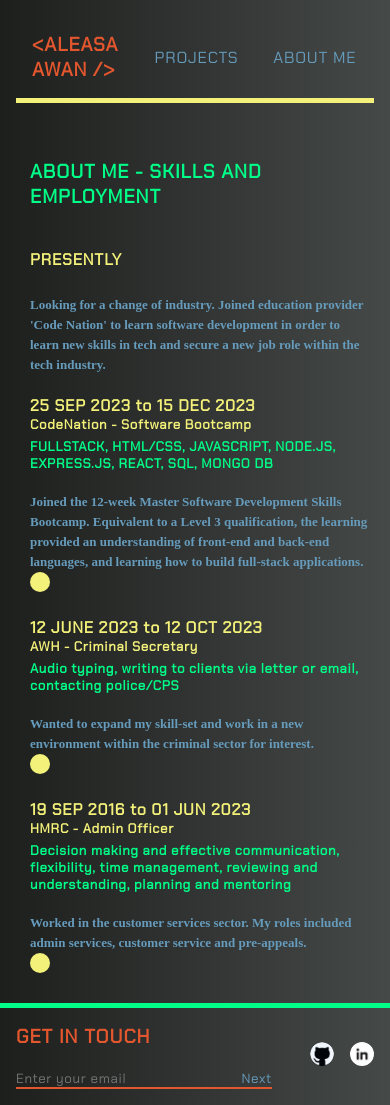
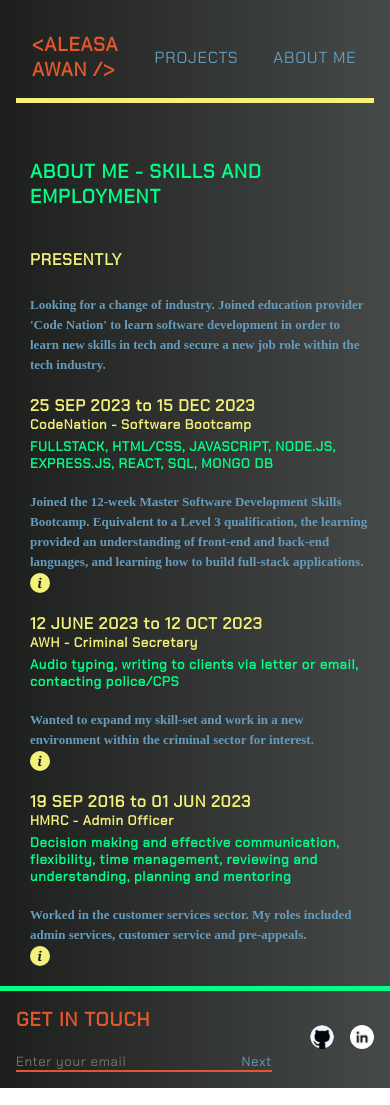
Before and after one commit to Ally-3/portfolio, a React (Create React App) app: page /Skills in a window 390 px wide. Built offline with nearby package versions, Linux system fonts and the light colour scheme; a web font is replaced by a local one.

Commit message:
css changes for height

```diff
--- a/src/components/moreinfo.css
+++ b/src/components/moreinfo.css
@@ -168,7 +168,7 @@ li:hover {
     box-sizing: border-box;
     display: flex;
     /* padding: 20px; */
-    /* height: 100vh;  */
+    /* height: 100%;  */
     background-color: transparent;
 }
 
@@ -245,6 +245,12 @@ li:hover {
     }
 }
 
+@media (max-width: 768px) {
+    .skills-box1 {
+        height: 100%;
+    }
+}
+
 .skills-box2 h3 {
     padding: 25px 20px;
     display: flex;
--- a/src/components/skills/CrimSec.jsx
+++ b/src/components/skills/CrimSec.jsx
@@ -33,7 +33,15 @@ const CrimSec = () => {
                 Criminal Secretary
             </button>
             <button className="openModal-button-2 small-screen small-info-skills" onClick={openModal}>
-                <li className='small-info'>i</li>
+                <span>
+                    <li style={{
+                        color: '#1C1C23',
+                        textAlign: 'center',
+                        fontStyle: 'italic',
+                        fontFamily: 'Georgia, Times New Roman, Times, serif',
+                    }}
+                    >i</li>
+                </span>
             </button>
             <Modal
                 isOpen={modalIsOpen}
--- a/src/components/skills/HMRC.jsx
+++ b/src/components/skills/HMRC.jsx
@@ -37,7 +37,15 @@ const HMRC = () => {
                 HMRC - Admin Officer
             </button>
             <button className="openModal-button-2 small-screen small-info-skills" onClick={openModal}>
-                <li className='small-info'>i</li>
+                <span>
+                    <li style={{
+                        color: '#1C1C23',
+                        textAlign: 'center',
+                        fontStyle: 'italic',
+                        fontFamily: 'Georgia, Times New Roman, Times, serif',
+                    }}
+                    >i</li>
+                </span>
             </button>
             <Modal
                 isOpen={modalIsOpen}
--- a/src/components/skills/SoftwareBC.jsx
+++ b/src/components/skills/SoftwareBC.jsx
@@ -55,7 +55,15 @@ const SoftwareBC = () => {
                 Software Bootcamp
             </button>
             <button className="openModal-button-2 small-screen small-info-skills" onClick={openModal}>
-                <li className='small-info'>i</li>
+                <span>
+                    <li style={{
+                        color: '#1C1C23',
+                        textAlign: 'center',
+                        fontStyle: 'italic',
+                        fontFamily: 'Georgia, Times New Roman, Times, serif',
+                    }}
+                    >i</li>
+                </span>
             </button>
             <Modal
                 isOpen={modalIsOpen}
```
